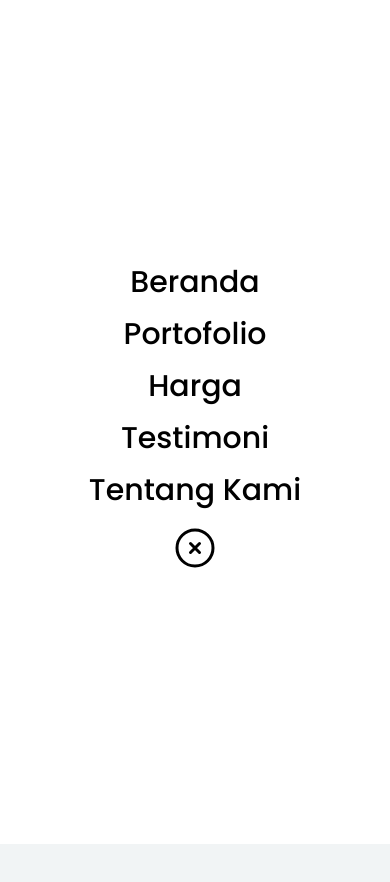
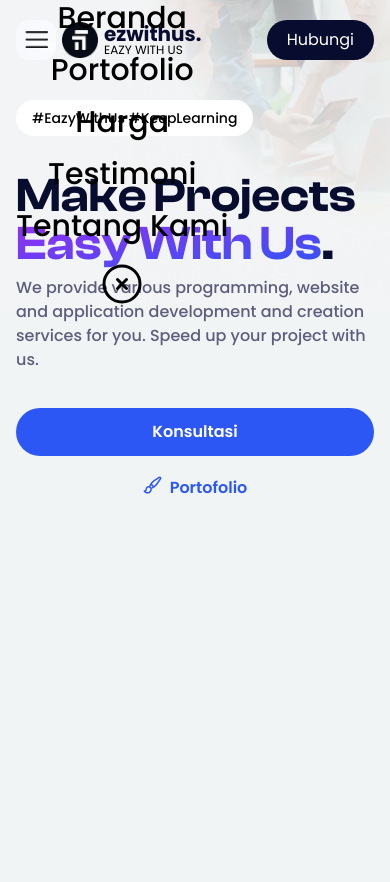
Before and after one commit to fadhluibnu/ezwithus, a Next.js app: page / in a window 390 px wide. Both pictures are taken after a click on the button 36 px from the left and 40 px from the top of the page. Shown: the top 882 px of the page. Built offline with nearby package versions, Linux system fonts and the light colour scheme; a web font is replaced by a local one.

Commit message:
feat: section one

```diff
--- a/app/components/navbar.tsx
+++ b/app/components/navbar.tsx
@@ -32,7 +32,8 @@
                     </div>
                 </div>
             </div>
-            <ul className={`left-0 bottom-0 right-0 bg-white lg:bg-transparent ${menu} lg:translate-y-0 flex flex-col lg:flex-row justify-center items-center lg:flex absolute lg:static gap-x-7 text-2xl text-3xl lg:text-sm font-medium gap-4 duration-300`}>
+            {/* left-0 bottom-0 right-0 bg-white lg:bg-transparent     gap-4  */}
+            <ul className={`flex flex-col lg:flex-row justify-center items-center gap-x-7 gap-y-4 text-2xl text-3xl lg:text-sm font-medium duration-300 absolute lg:static ${menu} lg:z-10 lg:transform-none`}>
                 <li>
                     <Link href="/">Beranda</Link>
                 </li>
```
